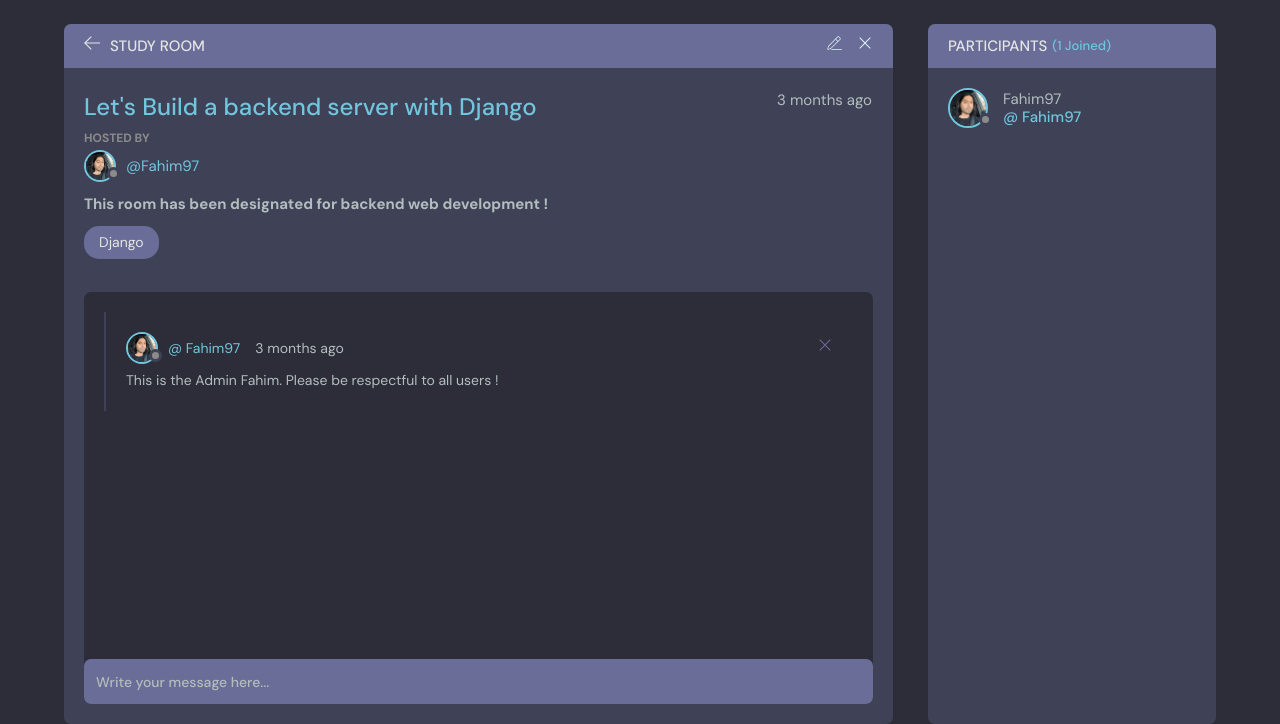
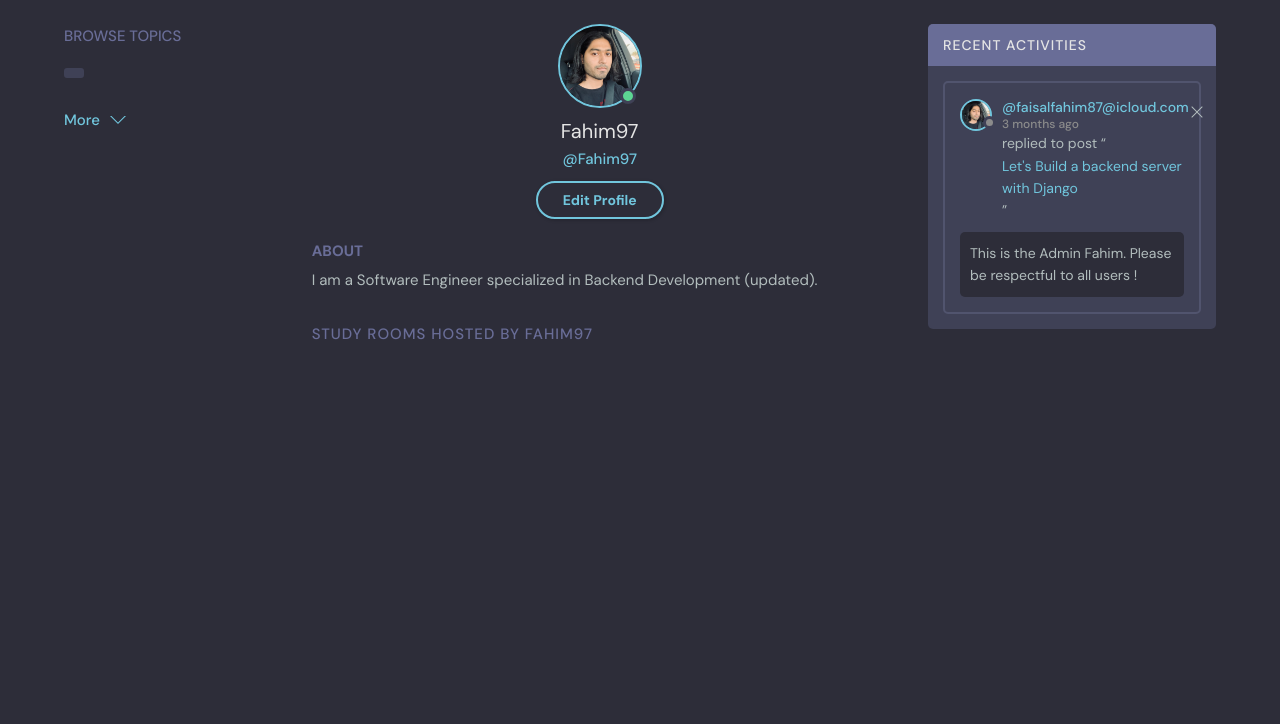
Before and after one commit to sqash87/StudyBuddy, a Django app: page /room/2/ in a window 1280 px wide. Shown: the part 76-800 px from the top of the page. Run offline with Django 4.2, Linux system fonts and the light colour scheme; a user stored in the database is signed in; data comes from the database, SQL or seed files in the repository.

Commit message:
Update room.html

```diff
--- a/base/templates/base/room.html
+++ b/base/templates/base/room.html
@@ -1,160 +1,61 @@
-{%extends 'main.html'%}
 
+  {% extends 'main.html' %}
   {% block content %}
 
+  <main class="profile-page layout layout--3">
+    <div class="container">
+      <!-- This part prints all the topics that have been created so far. -->
+      {% include 'base/topics_components.html' %}
+      <!-- Topics End -->
 
-<main class="profile-page layout layout--2">
-  <div class="container">
-    <!-- Room Start -->
-    <div class="room">
-      <div class="room__top">
-        <div class="room__topLeft">
-          <a href="{% url 'home' %}">
-            <svg version="1.1" xmlns="http://www.w3.org/2000/svg" width="32" height="32" viewBox="0 0 32 32">
-              <title>arrow-left</title>
-              <path
-                d="M13.723 2.286l-13.723 13.714 13.719 13.714 1.616-1.611-10.96-10.96h27.625v-2.286h-27.625l10.965-10.965-1.616-1.607z">
-              </path>
-            </svg>
-          </a>
-          <h3>Study Room</h3>
+      <!-- Room List Start -->
+      <div class="roomList">
+        <div class="profile">
+          <div class="profile__avatar">
+            <div class="avatar avatar--large active">
+              <img src="{{user.avatar.url}}" />
             </div>
-        {% if room.host == request.user %}
-        <div class="room__topRight">
-          <a href="{% url 'update-room' room.id %}">
-            <svg enable-background="new 0 0 24 24" height="32" viewBox="0 0 24 24" width="32"
-              xmlns="http://www.w3.org/2000/svg">
-              <title>edit</title>
-              <g>
-                <path d="m23.5 22h-15c-.276 0-.5-.224-.5-.5s.224-.5.5-.5h15c.276 0 .5.224.5.5s-.224.5-.5.5z" />
-              </g>
-              <g>
-                <g>
-                  <path
-                    d="m2.5 22c-.131 0-.259-.052-.354-.146-.123-.123-.173-.3-.133-.468l1.09-4.625c.021-.09.067-.173.133-.239l14.143-14.143c.565-.566 1.554-.566 2.121 0l2.121 2.121c.283.283.439.66.439 1.061s-.156.778-.439 1.061l-14.142 14.141c-.065.066-.148.112-.239.133l-4.625 1.09c-.038.01-.077.014-.115.014zm1.544-4.873-.872 3.7 3.7-.872 14.042-14.041c.095-.095.146-.22.146-.354 0-.133-.052-.259-.146-.354l-2.121-2.121c-.19-.189-.518-.189-.707 0zm3.081 3.283h.01z" />
-                </g>
-                <g>
-                  <path
-                    d="m17.889 10.146c-.128 0-.256-.049-.354-.146l-3.535-3.536c-.195-.195-.195-.512 0-.707s.512-.195.707 0l3.536 3.536c.195.195.195.512 0 .707-.098.098-.226.146-.354.146z" />
-                </g>
-              </g>
-            </svg>
-          </a>
-          <a href="{% url 'delete-room' room.id %}">
-            <svg version="1.1" xmlns="http://www.w3.org/2000/svg" width="32" height="32" viewBox="0 0 32 32">
-              <title>remove</title>
-              <path
-                d="M27.314 6.019l-1.333-1.333-9.98 9.981-9.981-9.981-1.333 1.333 9.981 9.981-9.981 9.98 1.333 1.333 9.981-9.98 9.98 9.98 1.333-1.333-9.98-9.98 9.98-9.981z">
-              </path>
-            </svg>
-          </a>
           </div>
-        {% endif %}
+          <div class="profile__info">
+             <!--
+              Since I passed "user" as a dictionary inside the render() of userprofile() ,
+              I have access to that particular user model's columns inside this html page.
+             -->
+            <h3>{{user.username}}</h3>
+            <p>@{{user.username}}</p>
 
-      </div>
-      <div class="room__box scroll">
-        <div class="room__header scroll">
-          <div class="room__info">
-            <h3>{{room.name}}</h3>
-            <span>{{room.created|timesince}} ago </span>
-          </div>
-          <div class="room__hosted">
-            <p>Hosted By</p>
-
-            <style>
-              .vertical {
-                margin-bottom: .3cm;
-              }
-            </style>
-            <a href="{% url 'user-profile' room.host.id %}" class="room__author">
-              <div class="avatar avatar--small">
-                <img src="{{room.host.avatar.url}}" />
-              </div>
-              <span>@{{room.host.username}}</span>
-            </a>
-
-            <style>
-              .room_auther {
-                margin-bottom: .3cm;
-              }
-            </style>
-
-
-          </div>
-          <div class="room__details">
-            <b>
-              <p> {{room.description}} </p>
-            </b>
-          </div>
-          <span class="room__topics">{{room.topic}}</span>
-        </div>
-        <div class="room__conversation">
-          <div class="threads scroll">
-            {% for message in room_messages %}
-            <div class="thread">
-              <div class="thread__top">
-                <div class="thread__author">
-                  <a href="{% url 'user-profile' message.user.id %}" class="thread__authorInfo">
-                    <div class="avatar avatar--small">
-                      <img src="{{message.user.avatar.url}}" />
-                    </div>
-                    <span>@ {{message.user.username}}</span>
-                  </a>
-                  <span class="thread__date"> {{message.created|timesince}} ago </span>
-                </div>
-                {% if request.user == message.user %}
-                <a href="{% url 'delete-message' message.id %}">
-                  <div class="thread__delete">
-                    <svg version="1.1" xmlns="http://www.w3.org/2000/svg" width="32" height="32" viewBox="0 0 32 32">
-                      <title>remove</title>
-                      <path
-                        d="M27.314 6.019l-1.333-1.333-9.98 9.981-9.981-9.981-1.333 1.333 9.981 9.981-9.981 9.98 1.333 1.333 9.981-9.98 9.98 9.98 1.333-1.333-9.98-9.98 9.98-9.981z">
-                      </path>
-                    </svg>
-                  </div>
-                </a>
+            <!-- Only the owner of the room can Edit the profile -->
+            {% if request.user == user %}
+            <a href="{% url 'update-user' %}" class="btn btn--main btn--pill">Edit Profile</a>
             {% endif %}
           </div>
-              <div class="thread__details">
-                {{message.body}}
+          <div class="profile__about">
+            <h3>About</h3>
+            <p>
+              <!--
+                I have access to user's bio since I passed "user" inside the render()
+                of userprofile()
+              -->
+              {{user.bio}}
+
+            </p>
           </div>
         </div>
-            {% endfor %}
+
+        <div class="roomList__header">
+          <div>
+            <h2>Study Rooms Hosted by {{user.username}} </a>
+            </h2>
           </div>
         </div>
+         <!-- This prints all the feeds component created by that particular user. -->
+        {% include 'base/feed_component.html' %}
       </div>
-      {% if request.user.is_authenticated %}
-      <div class="room__message">
-        <form action="" method="POST">
-          {%csrf_token%}
-          <input name="body" placeholder="Write your message here..." />
-        </form>
-      </div>
-      {% endif %}
+      <!-- Room List End -->
 
-
-    </div>
-
-    <div class="participants">
-      <h3 class="participants__top">Participants <span>({{participants.count}} Joined)</span></h3>
-      <div class="participants__list scroll">
-        {% for user in participants %}
-
-        <a href="{% url 'user-profile' user.id %}" class="participant">
-          <div class="avatar avatar--medium">
-            <img src="{{user.avatar.url}}" />
-          </div>
-          <p>
-            {{user.username}}
-            <span>@ {{user.username}}</span>
-          </p>
-        </a>
-        {% endfor %}
-      </div>
-    </div>
-    <!--  End -->
+      <!-- This prints all the Recent activities  -->
+      {% include 'base/activity_component.html' %}
+      <!-- Activities End -->
     </div>
   </main>
-<script src="script.js"></script>
-
 {% endblock content %}
```
Lines whose indentation alone changed are shown as unchanged.
